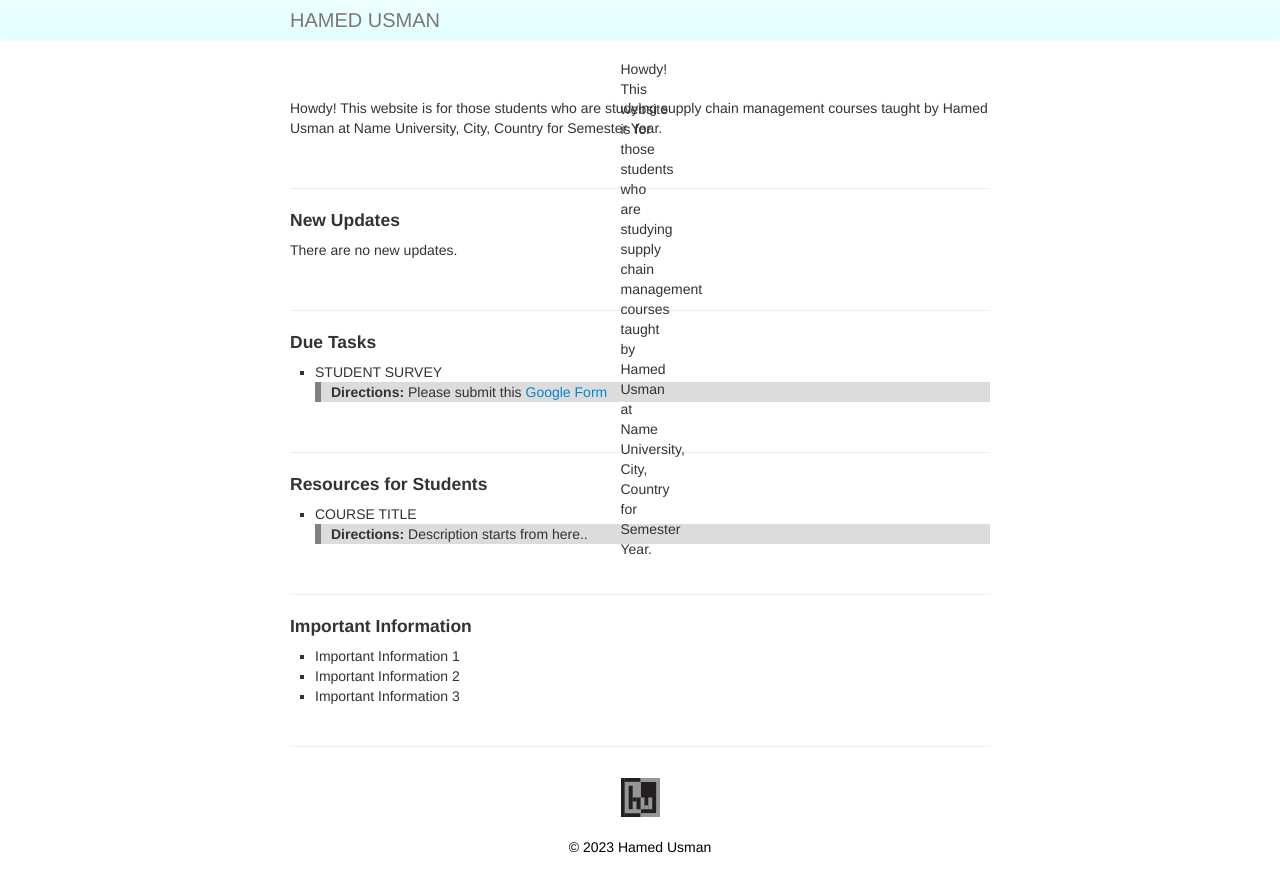
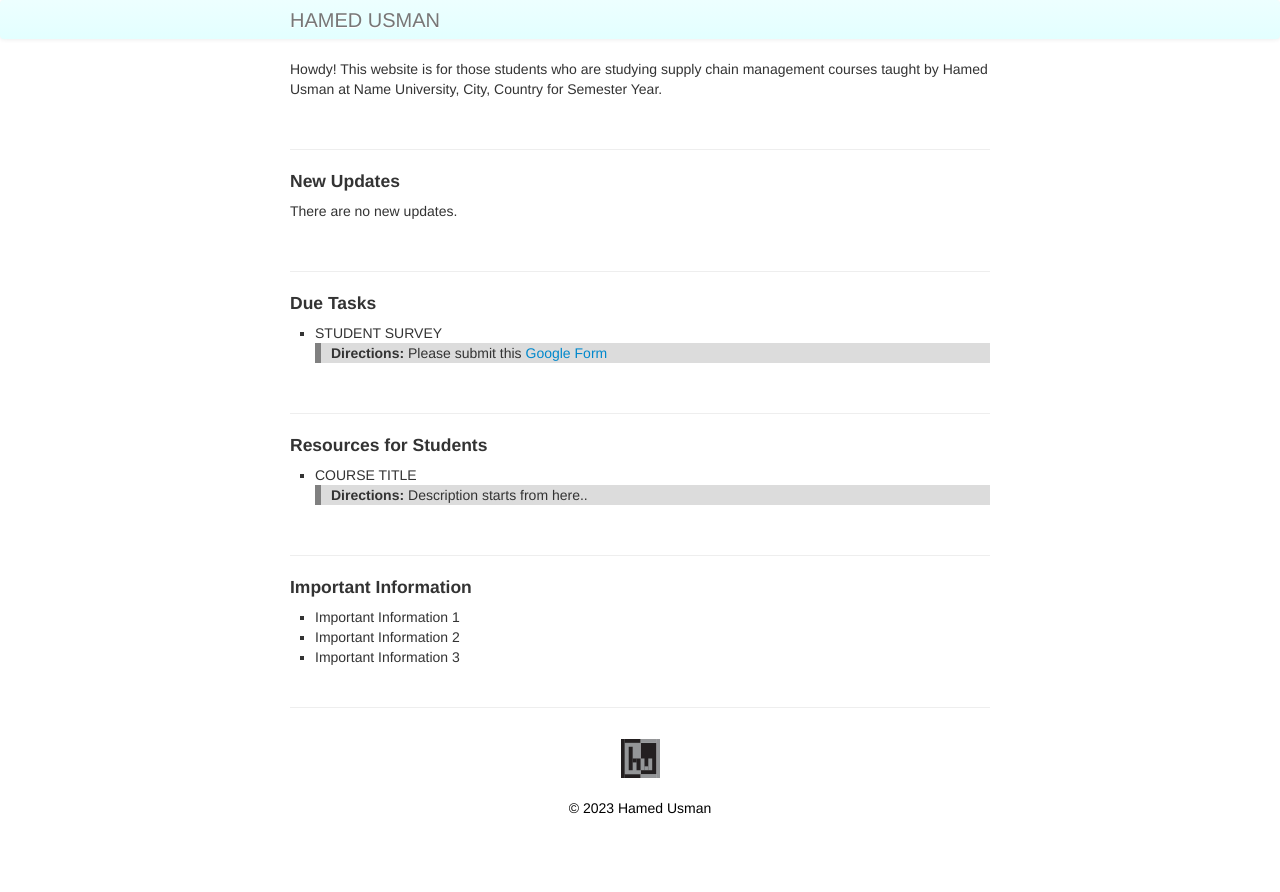
Before and after one commit to 101scm/101scm.github.io, a Jekyll site: the page built from index.md, in a window 1280 px wide. Shown: the top 892 px of the page. Built offline with Jekyll 4.4.1, drawn with Linux system fonts in a browser that asks for light colours.

Commit message:
Update default.html

```diff
--- a/_includes/themes/twitter/default.html
+++ b/_includes/themes/twitter/default.html
@@ -45,9 +45,6 @@
      <img src="../assets/hu.svg"/>
     </div>-->
 
-    <div id="hu"><p>Howdy! This website is for those students who are studying supply chain management courses taught by Hamed Usman at Name University, City, Country for Semester Year.</p>
-      </div>
-
     <div class="container-narrow">
       <div class="content">
         {{ content }}
```
